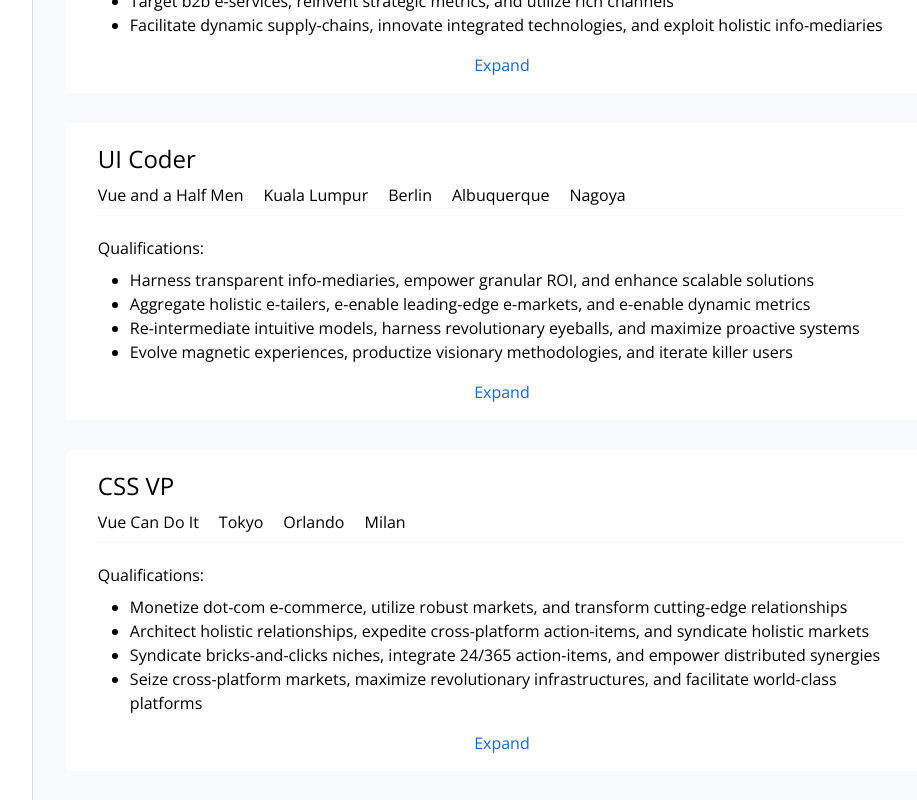
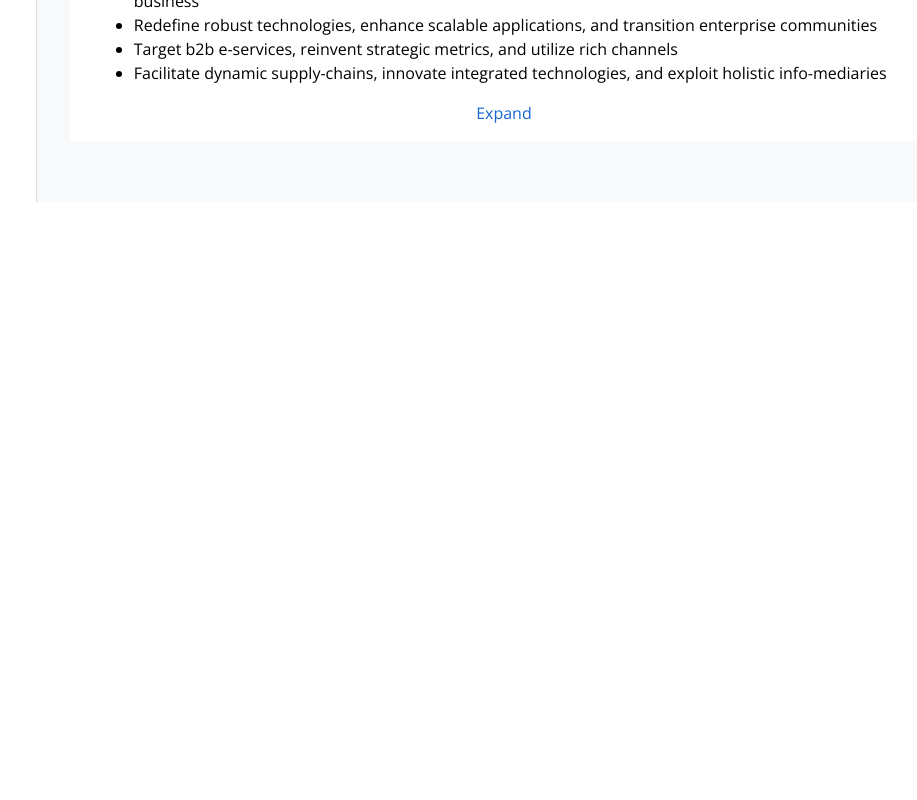
Before and after one commit to proton0210/Job-Search-App, a Vue app: page /#/jobs/results in a window 1280 px wide. Shown: the part 3340-4140 px from the top of the page, without its empty margins (309-1226 px from the left). After the commit the page ends 3542 px from the top, so only its background shows below. Built offline with nearby package versions, Linux system fonts and the light colour scheme; data requests are answered from the project's data file.

Commit message:
Computed Jobs

```diff
--- a/src/components/JobResults/JobListing.vue
+++ b/src/components/JobResults/JobListing.vue
@@ -2,7 +2,7 @@
   <main class="flex-auto p-8 bg-brand-gray-2">
     <ol>
       <job-list-item
-        v-for="job in jobs"
+        v-for="job in displayedJobs"
         :key="job.id"
         :job="job"
         data-test="job-listing"
@@ -26,6 +26,11 @@ export default {
       jobs: [],
     };
   },
+  computed: {
+    displayedJobs() {
+      return this.jobs.slice(0, 10);
+    },
+  },
   async mounted() {
     const response = await axios.get("http://localhost:3000/jobs");
     this.jobs = response.data;
```
Also changed, not shown: 1 other file (tests, documents, lock files or other folders).
